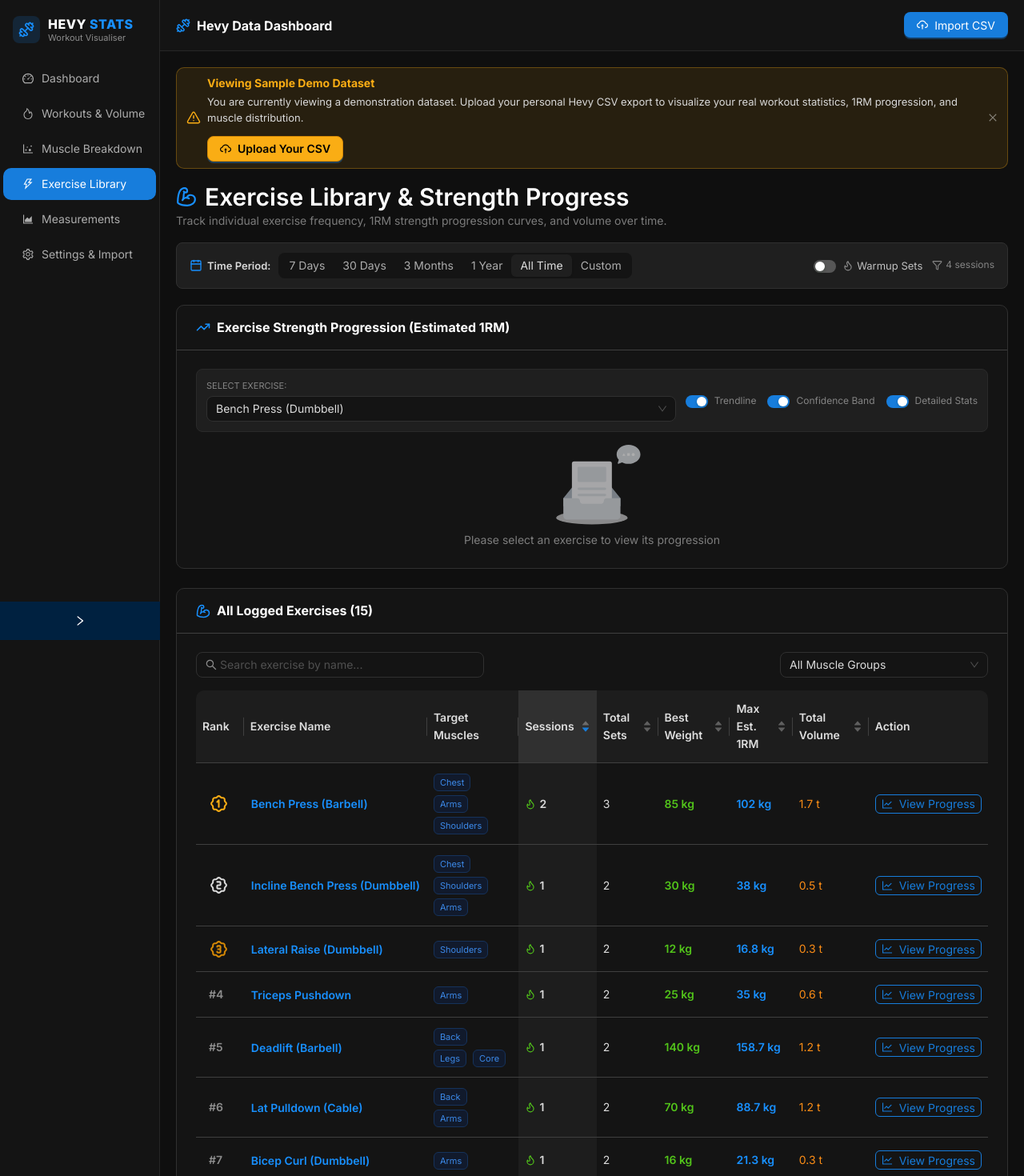
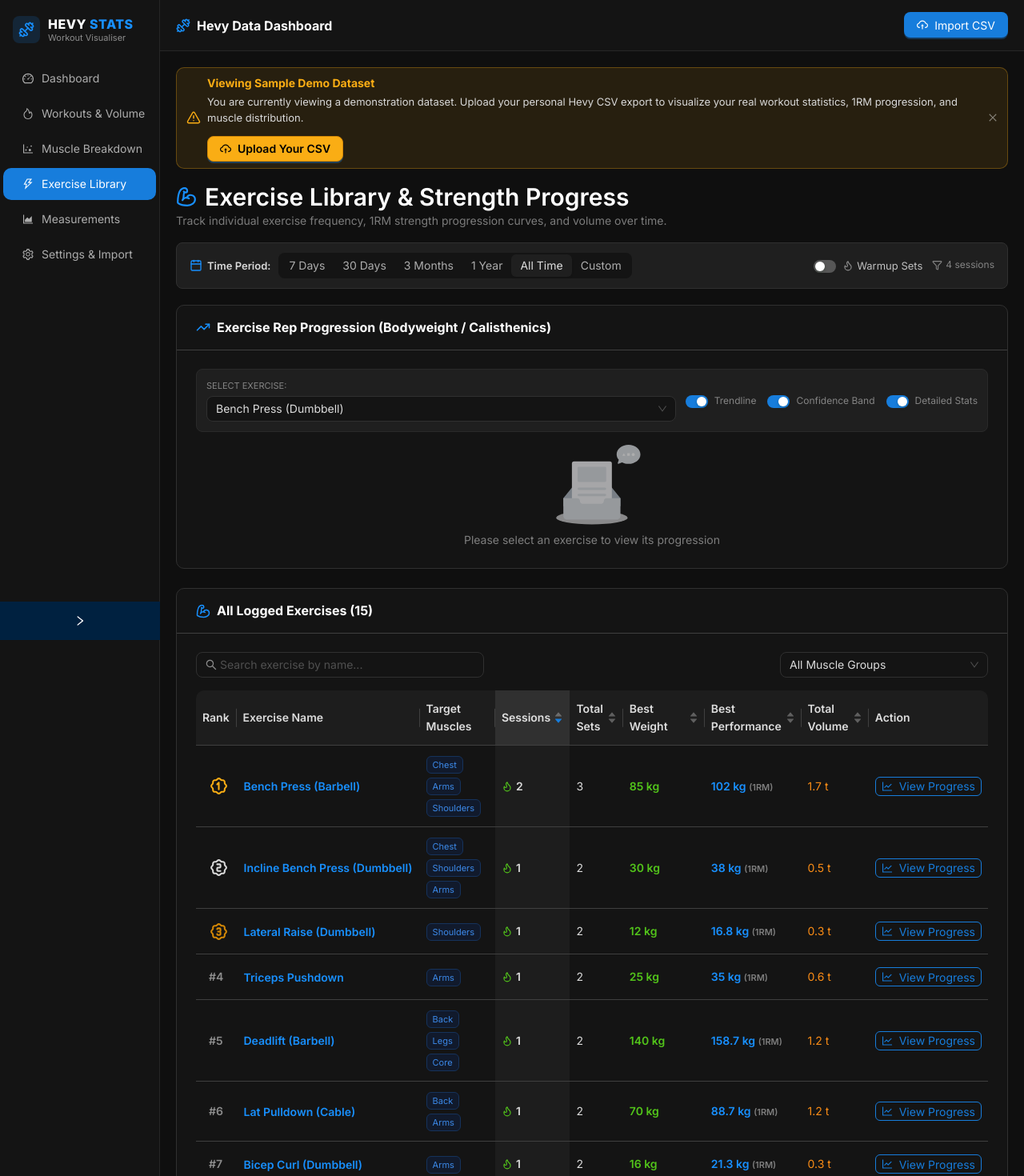
Before and after one commit to pangwuu/HevyVisualiser, a React (Vite) app: page /exercises in a window 1280 px wide. Shown: the top 1470 px of the page at 80% size. Built offline with nearby package versions, Linux system fonts and the light colour scheme.

Commit message:
feat(exercises): add auto-detecting bodyweight/reps mode for calisthenics exercises

```diff
--- a/src/components/Charts/ExerciseProgressChart.tsx
+++ b/src/components/Charts/ExerciseProgressChart.tsx
@@ -1,7 +1,7 @@
 import React, { useState, useMemo, useEffect } from 'react';
 import { Line } from 'react-chartjs-2';
-import { Card, Select, Switch, Space, Typography, Row, Col, Statistic, Tag, Empty } from 'antd';
-import { TrendingUp, Trophy, Zap, Layers, Weight } from 'lucide-react';
+import { Card, Select, Switch, Space, Typography, Row, Col, Statistic, Tag, Empty, Segmented } from 'antd';
+import { TrendingUp, Trophy, Zap, Layers, Weight, Flame } from 'lucide-react';
 import dayjs from 'dayjs';
 import './chartSetup';
 import { WorkoutSet, ExerciseStats } from '../../types';
@@ -52,9 +52,22 @@
   const exerciseSets = useMemo(() => {
     if (!selectedExercise) return [];
     return allSets
-      .filter((s) => s.exerciseTitle === selectedExercise && s.weightKg !== undefined && s.reps !== undefined && s.reps > 0)
+      .filter((s) => s.exerciseTitle === selectedExercise && s.reps !== undefined && s.reps > 0)
       .sort((a, b) => a.startTime.getTime() - b.startTime.getTime());
   }, [allSets, selectedExercise]);
+
+  const hasWeight = useMemo(() => {
+    return exerciseSets.some((s) => (s.weightKg || 0) > 0);
+  }, [exerciseSets]);
+
+  const isPureBodyweight = !hasWeight;
+
+  const [metricMode, setMetricMode] = useState<'weight' | 'reps'>('weight');
+
+  // Auto-switch to reps mode for bodyweight exercises, or weight mode for loaded exercises
+  useEffect(() => {
+    setMetricMode(isPureBodyweight ? 'reps' : 'weight');
+  }, [selectedExercise, isPureBodyweight]);
 
   const sessionAggregates = useMemo(() => {
     const sessionMap = new Map<string, {
@@ -64,11 +77,18 @@
       min1RM: number;
       avg1RM: number;
       maxWeight: number;
+      maxReps: number;
+      minReps: number;
+      totalReps: number;
+      avgReps: number;
       sets: WorkoutSet[];
     }>();
 
     exerciseSets.forEach((set) => {
       const e1RM = set.estimated1RM || set.weightKg || 0;
+      const reps = set.reps || 0;
+      const weight = set.weightKg || 0;
+
       if (!sessionMap.has(set.workoutDate)) {
         sessionMap.set(set.workoutDate, {
           date: dayjs(set.startTime),
@@ -76,7 +96,11 @@
           max1RM: e1RM,
           min1RM: e1RM,
           avg1RM: e1RM,
-          maxWeight: set.weightKg || 0,
+          maxWeight: weight,
+          maxReps: reps,
+          minReps: reps,
+          totalReps: reps,
+          avgReps: reps,
           sets: [set],
         });
       } else {
@@ -84,8 +108,12 @@
         item.sets.push(set);
         if (e1RM > item.max1RM) item.max1RM = e1RM;
         if (e1RM < item.min1RM) item.min1RM = e1RM;
-        if ((set.weightKg || 0) > item.maxWeight) item.maxWeight = set.weightKg || 0;
+        if (weight > item.maxWeight) item.maxWeight = weight;
+        if (reps > item.maxReps) item.maxReps = reps;
+        if (reps < item.minReps) item.minReps = reps;
+        item.totalReps += reps;
         item.avg1RM = item.sets.reduce((sum, s) => sum + (s.estimated1RM || s.weightKg || 0), 0) / item.sets.length;
+        item.avgReps = item.totalReps / item.sets.length;
       }
     });
 
@@ -93,20 +121,30 @@
   }, [exerciseSets]);
 
   const trendlineData = useMemo(() => {
-    return calculateLinearRegressionTrendline(sessionAggregates.map((s) => s.max1RM));
-  }, [sessionAggregates]);
+    const values = metricMode === 'reps'
+      ? sessionAggregates.map((s) => s.maxReps)
+      : sessionAggregates.map((s) => s.max1RM);
+    return calculateLinearRegressionTrendline(values);
+  }, [sessionAggregates, metricMode]);
 
   const allTimePR = useMemo<{ pr: number; prSet: WorkoutSet | null }>(() => {
     let pr = 0;
     let prSet: WorkoutSet | null = null;
     exerciseSets.forEach((s) => {
+      if (metricMode === 'reps') {
+        if (s.reps && s.reps > pr) {
+          pr = s.reps;
+          prSet = s;
+        }
+      } else {
         if (s.estimated1RM && s.estimated1RM > pr) {
           pr = s.estimated1RM;
           prSet = s;
         }
+      }
     });
     return { pr, prSet };
-  }, [exerciseSets]);
+  }, [exerciseSets, metricMode]);
 
   const latestSession = sessionAggregates[sessionAggregates.length - 1];
 
@@ -114,6 +152,66 @@
     const labels = sessionAggregates.map((s) => s.dateStr);
     const datasets: any[] = [];
 
+    if (metricMode === 'reps') {
+      if (showConfidenceBand) {
+        datasets.push({
+          label: 'Upper Confidence (+5%)',
+          data: sessionAggregates.map((s) => Number((s.maxReps * 1.05).toFixed(1))),
+          borderColor: 'transparent',
+          backgroundColor: 'rgba(24, 144, 255, 0.08)',
+          fill: '+1',
+          pointRadius: 0,
+          tension: 0.3,
+        });
+
+        datasets.push({
+          label: 'Lower Confidence (-5%)',
+          data: sessionAggregates.map((s) => Number((s.maxReps * 0.95).toFixed(1))),
+          borderColor: 'transparent',
+          backgroundColor: 'rgba(24, 144, 255, 0.08)',
+          fill: false,
+          pointRadius: 0,
+          tension: 0.3,
+        });
+      }
+
+      datasets.push({
+        label: 'Max Reps in Set',
+        data: sessionAggregates.map((s) => s.maxReps),
+        borderColor: '#1890ff',
+        backgroundColor: '#1890ff',
+        borderWidth: 3,
+        pointRadius: 4,
+        pointHoverRadius: 7,
+        tension: 0.25,
+      });
+
+      if (showTrendline && sessionAggregates.length > 0) {
+        datasets.push({
+          label: 'Reps Trendline',
+          data: trendlineData,
+          borderColor: '#13c2c2',
+          backgroundColor: '#13c2c2',
+          borderWidth: 2,
+          borderDash: [5, 4],
+          pointRadius: 0,
+          pointHoverRadius: 4,
+          tension: 0,
+        });
+      }
+
+      datasets.push({
+        label: 'Total Reps (Session)',
+        data: sessionAggregates.map((s) => s.totalReps),
+        borderColor: '#fa8c16',
+        backgroundColor: '#fa8c16',
+        borderWidth: 2,
+        borderDash: [5, 5],
+        pointRadius: 3,
+        pointHoverRadius: 6,
+        tension: 0.25,
+      });
+    } else {
       if (showConfidenceBand) {
         datasets.push({
           label: 'Upper Confidence (+5%)',
@@ -172,12 +270,13 @@
         pointHoverRadius: 6,
         tension: 0.25,
       });
+    }
 
     return {
       labels,
       datasets,
     };
-  }, [sessionAggregates, trendlineData, showConfidenceBand, showTrendline]);
+  }, [sessionAggregates, trendlineData, showConfidenceBand, showTrendline, metricMode]);
 
   const options = {
     responsive: true,
@@ -197,7 +296,12 @@
             const session = sessionAggregates[dataIndex];
             if (!session) return '';
             const setDetails = session.sets
-              .map((s) => `• ${s.weightKg}kg × ${s.reps} reps (${s.setType}${s.estimated1RM ? ` → 1RM: ${s.estimated1RM}kg` : ''})`)
+              .map((s) => {
+                if (metricMode === 'reps' || !s.weightKg) {
+                  return `• ${s.reps} reps (${s.setType}${s.weightKg ? ` @ ${s.weightKg}kg` : ''})`;
+                }
+                return `• ${s.weightKg}kg × ${s.reps} reps (${s.setType}${s.estimated1RM ? ` → 1RM: ${s.estimated1RM}kg` : ''})`;
+              })
               .join('\n');
             return `\nSets in this session:\n${setDetails}`;
           },
@@ -211,10 +315,13 @@
       },
       y: {
         grid: { color: '#262626' },
-        ticks: { color: '#8c8c8c' },
+        ticks: {
+          color: '#8c8c8c',
+          precision: metricMode === 'reps' ? 0 : undefined,
+        },
         title: {
           display: true,
-          text: 'Weight / Est 1RM (kg)',
+          text: metricMode === 'reps' ? 'Reps / Max Reps' : 'Weight / Est 1RM (kg)',
           color: '#8c8c8c',
         },
       },
@@ -224,9 +331,27 @@
   return (
     <Card
       title={
+        <div style={{ display: 'flex', alignItems: 'center', justifyContent: 'space-between', flexWrap: 'wrap', gap: 8 }}>
           <div style={{ display: 'flex', alignItems: 'center', gap: 8, fontSize: 16, fontWeight: 700, color: '#fff' }}>
             <TrendingUp size={18} color="#1890ff" />
-          <span>Exercise Strength Progression (Estimated 1RM)</span>
+            <span>
+              {metricMode === 'reps'
+                ? 'Exercise Rep Progression (Bodyweight / Calisthenics)'
+                : 'Exercise Strength Progression (Estimated 1RM)'}
+            </span>
+          </div>
+
+          {hasWeight && (
+            <Segmented
+              size="small"
+              value={metricMode}
+              onChange={(val) => setMetricMode(val as 'weight' | 'reps')}
+              options={[
+                { label: 'Weight & 1RM', value: 'weight' },
+                { label: 'Reps Only', value: 'reps' },
+              ]}
+            />
+          )}
         </div>
       }
       style={{ backgroundColor: '#141414', borderColor: '#303030' }}
@@ -259,7 +384,7 @@
             optionFilterProp="label"
             options={exerciseStats.map((e) => ({
               value: e.exerciseTitle,
-              label: `${e.exerciseTitle} (${e.totalSessions} sessions)`,
+              label: `${e.exerciseTitle} (${e.totalSessions} sessions${e.isBodyweight ? ' • BW' : ''})`,
             }))}
           />
         </div>
@@ -298,15 +423,17 @@
             <Col xs={12} sm={6}>
               <Card size="small" style={{ backgroundColor: '#1a1a1a', borderColor: '#303030' }}>
                 <Statistic
-                  title={<span style={{ color: '#8c8c8c', fontSize: 11 }}>All-Time Est 1RM PR</span>}
-                  value={allTimePR.pr}
-                  suffix="kg"
+                  title={<span style={{ color: '#8c8c8c', fontSize: 11 }}>{metricMode === 'reps' ? 'All-Time Best Set' : 'All-Time Est 1RM PR'}</span>}
+                  value={metricMode === 'reps' ? (allTimePR.prSet?.reps || 0) : allTimePR.pr}
+                  suffix={metricMode === 'reps' ? 'reps' : 'kg'}
                   valueStyle={{ color: '#52c41a', fontSize: 18, fontWeight: 700 }}
                   prefix={<Trophy size={15} color="#52c41a" />}
                 />
                 {allTimePR.prSet && (
                   <Text type="secondary" style={{ fontSize: 10, display: 'block', marginTop: 2 }}>
-                    {allTimePR.prSet.weightKg}kg × {allTimePR.prSet.reps} reps
+                    {metricMode === 'reps'
+                      ? `${allTimePR.prSet.reps} reps (${allTimePR.prSet.workoutDate})`
+                      : `${allTimePR.prSet.weightKg}kg × ${allTimePR.prSet.reps} reps`}
                   </Text>
                 )}
               </Card>
@@ -314,9 +441,9 @@
             <Col xs={12} sm={6}>
               <Card size="small" style={{ backgroundColor: '#1a1a1a', borderColor: '#303030' }}>
                 <Statistic
-                  title={<span style={{ color: '#8c8c8c', fontSize: 11 }}>Latest Est 1RM</span>}
-                  value={latestSession?.max1RM || 0}
-                  suffix="kg"
+                  title={<span style={{ color: '#8c8c8c', fontSize: 11 }}>{metricMode === 'reps' ? 'Latest Session Best' : 'Latest Est 1RM'}</span>}
+                  value={metricMode === 'reps' ? (latestSession?.maxReps || 0) : (latestSession?.max1RM || 0)}
+                  suffix={metricMode === 'reps' ? 'reps' : 'kg'}
                   valueStyle={{ color: '#1890ff', fontSize: 18, fontWeight: 700 }}
                   prefix={<Zap size={15} color="#1890ff" />}
                 />
@@ -344,11 +471,11 @@
             <Col xs={12} sm={6}>
               <Card size="small" style={{ backgroundColor: '#1a1a1a', borderColor: '#303030' }}>
                 <Statistic
-                  title={<span style={{ color: '#8c8c8c', fontSize: 11 }}>Total Volume</span>}
-                  value={(currentStats.totalVolumeKg / 1000).toFixed(1)}
-                  suffix="t"
+                  title={<span style={{ color: '#8c8c8c', fontSize: 11 }}>{metricMode === 'reps' ? 'Total Reps Logged' : 'Total Volume'}</span>}
+                  value={metricMode === 'reps' ? currentStats.totalReps.toLocaleString() : (currentStats.totalVolumeKg / 1000).toFixed(1)}
+                  suffix={metricMode === 'reps' ? 'reps' : 't'}
                   valueStyle={{ color: '#fa8c16', fontSize: 18 }}
-                  prefix={<Weight size={15} color="#fa8c16" />}
+                  prefix={metricMode === 'reps' ? <Flame size={15} color="#fa8c16" /> : <Weight size={15} color="#fa8c16" />}
                 />
                 <div style={{ marginTop: 2, overflow: 'hidden', textOverflow: 'ellipsis', whiteSpace: 'nowrap' }}>
                   {currentStats.muscleGroups.map((mg) => (
@@ -364,14 +491,16 @@
               <Line data={chartData} options={options} />
             ) : (
               <div style={{ display: 'flex', alignItems: 'center', justifyContent: 'center', height: '100%' }}>
-                <Empty description="No weighted set records for this exercise" />
+                <Empty description="No set records for this exercise" />
               </div>
             )}
           </div>
 
           <div style={{ marginTop: 12, display: 'flex', justifyContent: 'space-between', alignItems: 'center', flexWrap: 'wrap', gap: 8 }}>
             <Text type="secondary" style={{ fontSize: 12 }}>
-              Formula: Epley 1RM = Weight × (1 + Reps / 30)
+              {metricMode === 'reps'
+                ? 'Tracking: Max Reps per set & Total Session Reps'
+                : 'Formula: Epley 1RM = Weight × (1 + Reps / 30)'}
             </Text>
             <Text type="secondary" style={{ fontSize: 12 }}>
               First logged: {currentStats.firstDate} &nbsp;|&nbsp; Last logged: {currentStats.lastDate}
--- a/src/pages/ExercisesPage.tsx
+++ b/src/pages/ExercisesPage.tsx
@@ -91,27 +91,47 @@
       title: 'Best Weight',
       dataIndex: 'maxWeightKg',
       key: 'maxWeightKg',
-      render: (w: number) => (w > 0 ? <span style={{ color: '#52c41a', fontWeight: 600 }}>{w} kg</span> : '--'),
+      render: (_: any, record: ExerciseStats) =>
+        record.maxWeightKg > 0 ? (
+          <span style={{ color: '#52c41a', fontWeight: 600 }}>{record.maxWeightKg} kg</span>
+        ) : (
+          <Tag color="default" style={{ fontSize: 11, backgroundColor: '#1f1f1f', borderColor: '#333', color: '#8c8c8c' }}>
+            Bodyweight
+          </Tag>
+        ),
       sorter: (a: ExerciseStats, b: ExerciseStats) => a.maxWeightKg - b.maxWeightKg,
-      width: 120,
+      width: 125,
     },
     {
-      title: 'Max Est. 1RM',
-      dataIndex: 'maxEstimated1RM',
-      key: 'maxEstimated1RM',
-      render: (rm: number) => (rm > 0 ? <span style={{ color: '#1890ff', fontWeight: 600 }}>{rm} kg</span> : '--'),
-      sorter: (a: ExerciseStats, b: ExerciseStats) => a.maxEstimated1RM - b.maxEstimated1RM,
-      width: 130,
+      title: 'Best Performance',
+      key: 'bestPerformance',
+      render: (_: any, record: ExerciseStats) =>
+        record.maxWeightKg > 0 ? (
+          <span style={{ color: '#1890ff', fontWeight: 600 }}>
+            {record.maxEstimated1RM} kg <Text type="secondary" style={{ fontSize: 11 }}>(1RM)</Text>
+          </span>
+        ) : (
+          <span style={{ color: '#1890ff', fontWeight: 600 }}>
+            {record.maxRepsPerSet} reps <Text type="secondary" style={{ fontSize: 11 }}>(Max Set)</Text>
+          </span>
+        ),
+      sorter: (a: ExerciseStats, b: ExerciseStats) =>
+        a.maxWeightKg > 0 ? a.maxEstimated1RM - b.maxEstimated1RM : a.maxRepsPerSet - b.maxRepsPerSet,
+      width: 155,
     },
     {
       title: 'Total Volume',
       dataIndex: 'totalVolumeKg',
       key: 'totalVolumeKg',
-      render: (vol: number) => (
-        <span style={{ color: '#fa8c16' }}>{(vol / 1000).toFixed(1)} t</span>
-      ),
-      sorter: (a: ExerciseStats, b: ExerciseStats) => a.totalVolumeKg - b.totalVolumeKg,
-      width: 130,
+      render: (_: any, record: ExerciseStats) =>
+        record.maxWeightKg > 0 ? (
+          <span style={{ color: '#fa8c16' }}>{(record.totalVolumeKg / 1000).toFixed(1)} t</span>
+        ) : (
+          <span style={{ color: '#fa8c16' }}>{record.totalReps.toLocaleString()} reps</span>
+        ),
+      sorter: (a: ExerciseStats, b: ExerciseStats) =>
+        a.maxWeightKg > 0 ? a.totalVolumeKg - b.totalVolumeKg : a.totalReps - b.totalReps,
+      width: 135,
     },
     {
       title: 'Action',
--- a/src/types/index.ts
+++ b/src/types/index.ts
@@ -78,6 +78,8 @@
   totalVolumeKg: number;
   maxWeightKg: number;
   maxEstimated1RM: number;
+  maxRepsPerSet: number;
+  isBodyweight: boolean;
   firstDate: string;
   lastDate: string;
 }
--- a/src/utils/calculations.ts
+++ b/src/utils/calculations.ts
@@ -294,6 +294,7 @@
     totalVolumeKg: number;
     maxWeightKg: number;
     maxEstimated1RM: number;
+    maxRepsPerSet: number;
     dates: string[];
   }>();
 
@@ -307,6 +308,7 @@
         totalVolumeKg: 0,
         maxWeightKg: 0,
         maxEstimated1RM: 0,
+        maxRepsPerSet: 0,
         dates: [],
       });
     }
@@ -314,10 +316,14 @@
     const entry = map.get(s.exerciseTitle)!;
     entry.sessionDates.add(s.workoutDate);
     entry.totalSets += 1;
-    entry.totalReps += s.reps || 0;
+    const reps = s.reps || 0;
+    entry.totalReps += reps;
     entry.totalVolumeKg += s.volumeKg;
     entry.dates.push(s.workoutDate);
 
+    if (reps > entry.maxRepsPerSet) {
+      entry.maxRepsPerSet = reps;
+    }
     if (s.weightKg && s.weightKg > entry.maxWeightKg) {
       entry.maxWeightKg = s.weightKg;
     }
@@ -338,6 +344,8 @@
       totalVolumeKg: Math.round(val.totalVolumeKg),
       maxWeightKg: val.maxWeightKg,
       maxEstimated1RM: val.maxEstimated1RM,
+      maxRepsPerSet: val.maxRepsPerSet,
+      isBodyweight: val.maxWeightKg === 0,
       firstDate: val.dates[0] || '',
       lastDate: val.dates[val.dates.length - 1] || '',
     });
```
Also changed, not shown: 1 other file (tests, documents, lock files or other folders). Lines whose indentation alone changed are shown as unchanged.
